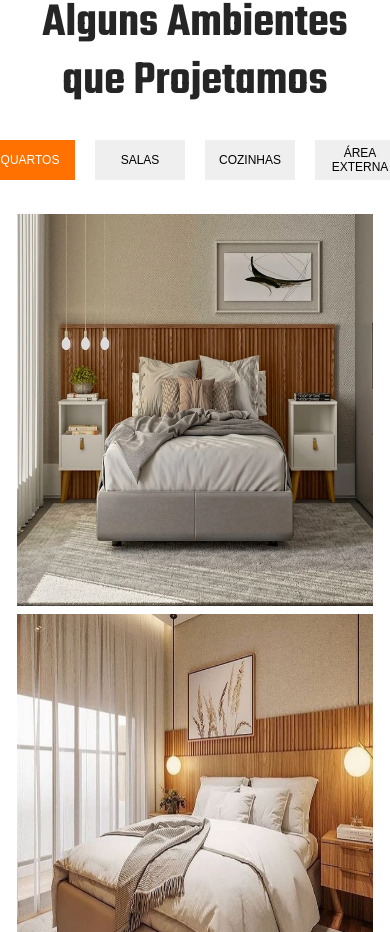
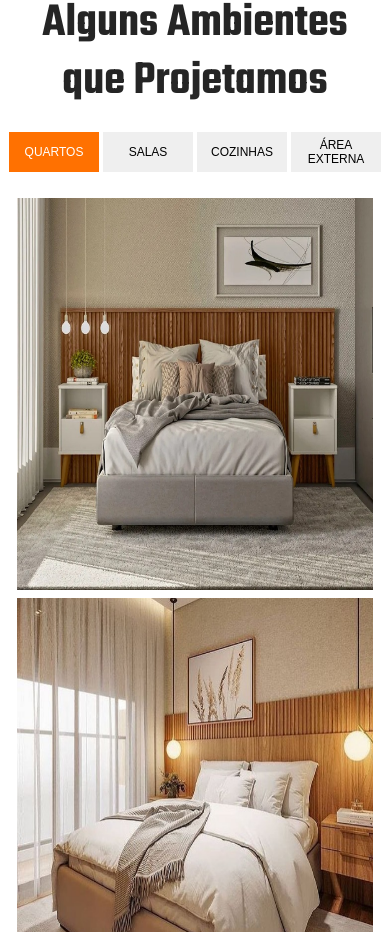
Before and after one commit to YouOnAgencia/Marcenaria, a React (Vite) app: page / in a window 390 px wide. Shown: the part 2070-3002 px from the top of the page. Built offline with nearby package versions, Linux system fonts and the light colour scheme.

Commit message:
responsivo

```diff
--- a/src/responsive.css
+++ b/src/responsive.css
@@ -144,6 +144,10 @@
         font-weight: 500;
     }
 
+    .ambientes li {
+        margin: 2px;
+      }
+
 
 }
 
```
